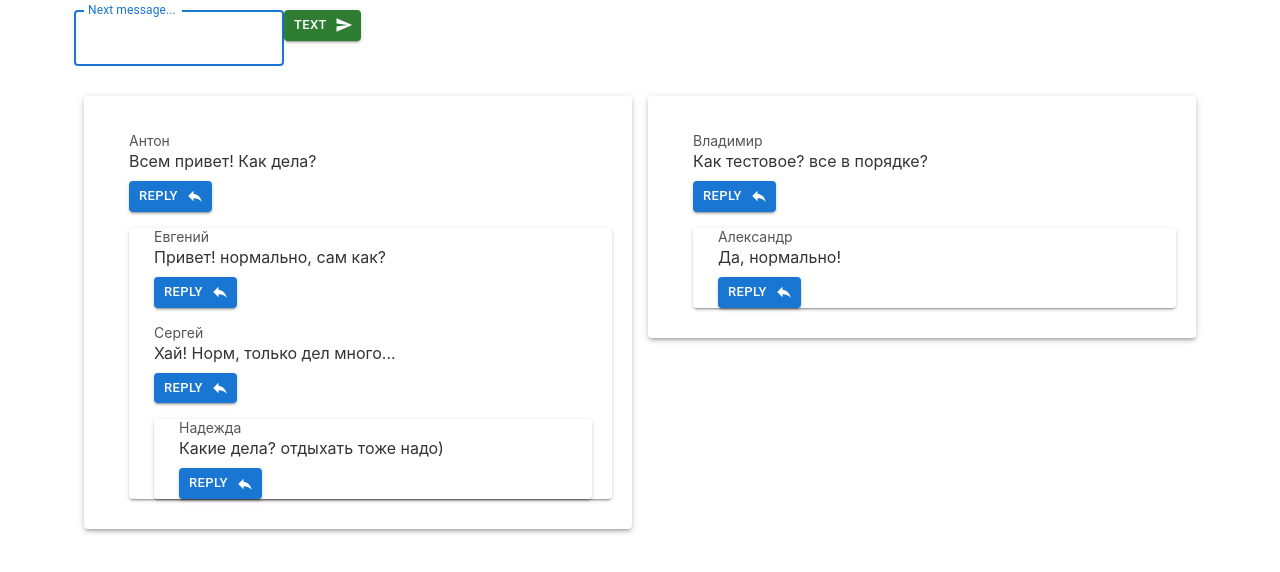
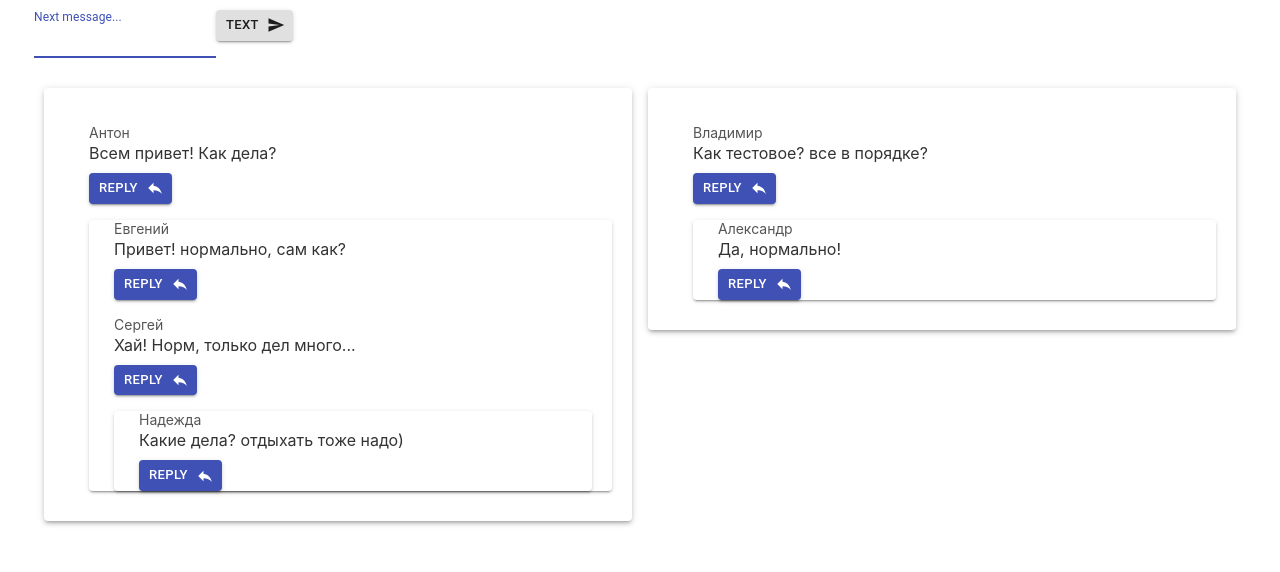
Before and after one commit to scripter-anatoliy/chat, a React (Create React App) app: page / in a window 1280 px wide. Shown: the top 572 px of the page. Built offline with nearby package versions, Linux system fonts and the light colour scheme.

Commit message:
4. ccs refactor

```diff
--- a/src/Comment.tsx
+++ b/src/Comment.tsx
@@ -33,6 +33,7 @@ export function Comment({comment, toggle, setToggle, commentAdd}: CommentPropsTy
             {toggle !== comment.id
                 ?
                 <Button onClick={() => setToggle?.(comment.id)}
+                        color={"primary"}
                         variant="contained"
                         endIcon={<Reply/>}
                         size={"small"}
@@ -41,8 +42,8 @@ export function Comment({comment, toggle, setToggle, commentAdd}: CommentPropsTy
                 </Button>
                 :
                 <Button onClick={() => setToggle?.(null)}
+                        color={"secondary"}
                         variant="contained"
-                        endIcon={<Reply/>}
                         size={"small"}
                 >
                     cancel
```
